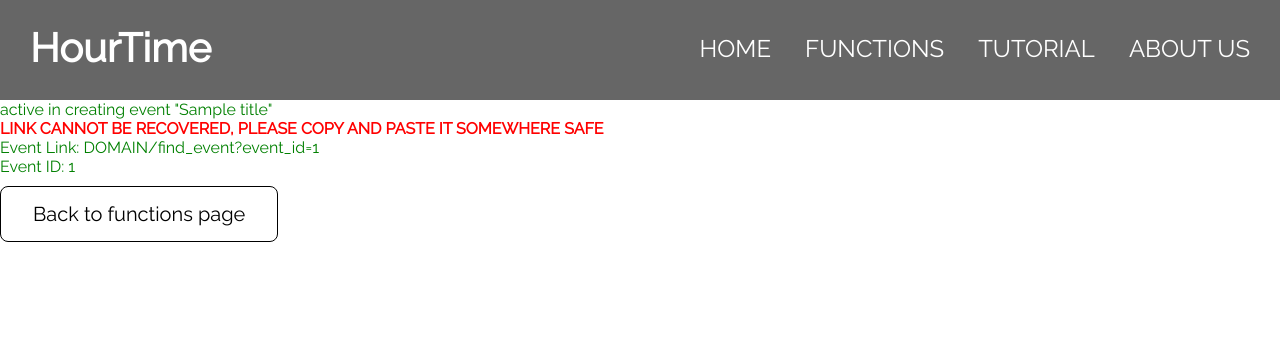
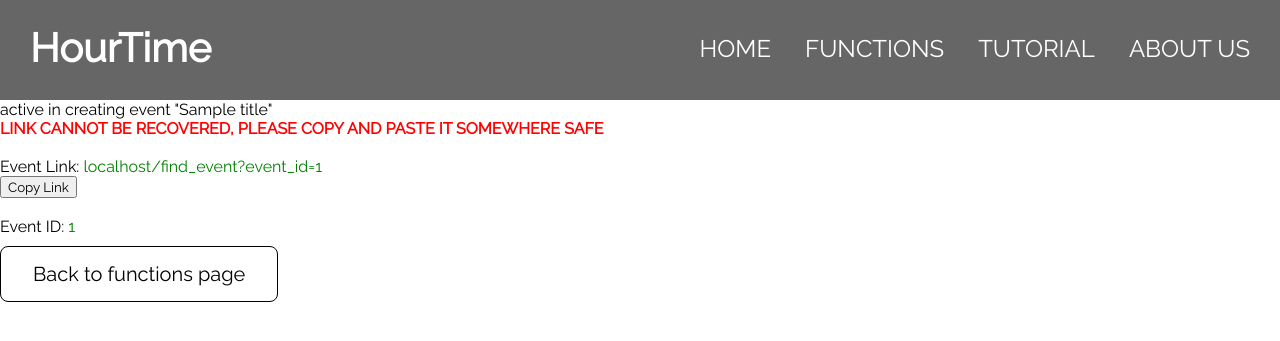
Before and after one commit to CheeXueyi/free-time-finder, a Flask app: template webapp/templates/make_event_status.html in a window 1280 px wide. Shown: the top 341 px of the page. Run offline with Flask 2, Linux system fonts and the light colour scheme; the template is opened without the code that fills it: most values are stand-ins (such as "Sample title", 1, 10 or a date in 2020).

Commit message:
-Added "copy link" button -Improved "make_event_status" page

```diff
--- a/webapp/templates/make_event_status.html
+++ b/webapp/templates/make_event_status.html
@@ -1,4 +1,8 @@
 {% extends "base.html" %}
+
+{% block links %}
+<link rel="stylesheet" href="{{ url_for('static', filename='css/make_event.css') }}">
+{% endblock %}
 
 {% block title %}Event Creation Status{% endblock %}
 
@@ -10,9 +14,27 @@
 {% endblock %}
 
 {% block content %}
-<p class="green">{{status}} in creating event "{{title}}"</p>
-<h4 style="color:red;">LINK CANNOT BE RECOVERED, PLEASE COPY AND PASTE IT SOMEWHERE SAFE</h4>
-<p class="green">Event Link: DOMAIN/find_event?event_id={{id}}</p>
-<p class="green">Event ID: {{id}}</p>
+<p>{{status}} in creating event "{{title}}"</p>
+<h4 style="color:red; font-weight:bold;">LINK CANNOT BE RECOVERED, PLEASE COPY AND PASTE IT SOMEWHERE SAFE</h4>
+<br>
+<p>Event Link:<span id="link" class="green"> DOMAIN/find_event?event_id={{id}}</span></p><button id="copy_link">Copy Link</button>
+<br><br>
+<p>Event ID: <span class="green">{{id}}</span></p>
 <a href="/functions" class="button">Back to functions page</a>
 {% endblock %}
+
+{% block script %}
+<script>
+    $(document).ready(function(){
+        $("#link").text($("#link").text().replace("DOMAIN",window.location.host))
+        $("#copy_link").click(function(){
+            var $temp = $("<input>");
+            $("body").append($temp);
+            $temp.val($("#link").text().trim()).select();
+            document.execCommand("copy");
+            $temp.remove();
+            alert("link copied")
+        })
+    })
+</script>
+{% endblock %}
```
